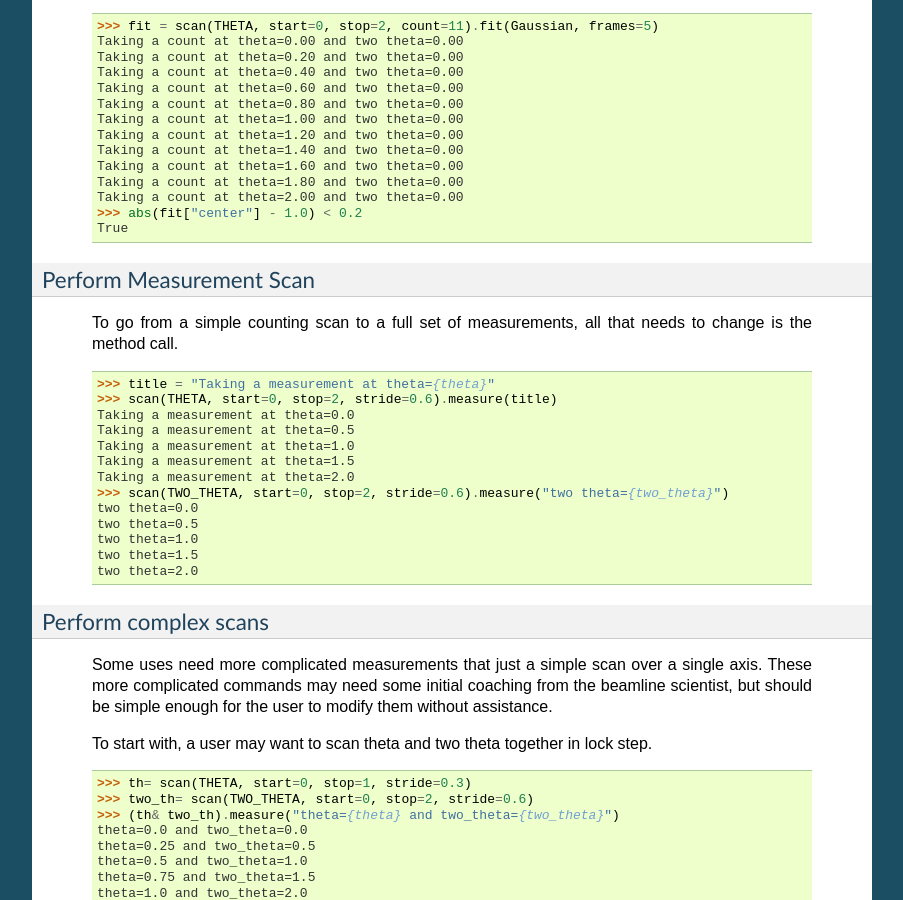
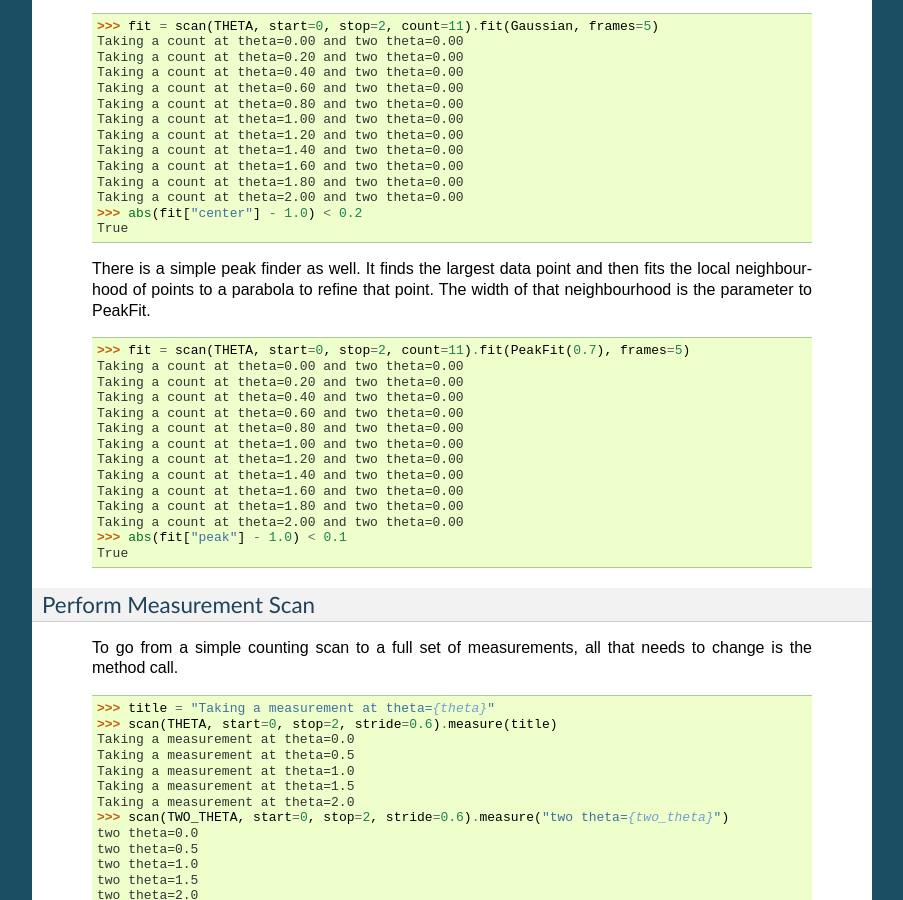
Before and after one commit to PyGenie-Scans/Scans, a Sphinx documentation site: the page built from doc/source/tutorial.rst, in a window 1280 px wide and 900 px high, scrolled down 3360 px. Shown: the whole window, without its empty margins (198-1101 px from the left). Built offline with Sphinx 7.4.7, drawn with Linux system fonts in a browser that asks for light colours.

Commit message:
Add PeakFit to the main list of fits

```diff
--- a/doc/source/tutorial.rst
+++ b/doc/source/tutorial.rst
@@ -212,6 +212,26 @@ Perform Fits
   Taking a count at theta=1.80 and two theta=0.00
   Taking a count at theta=2.00 and two theta=0.00
   >>> abs(fit["center"] - 1.0) < 0.2
+  True
+
+  There is a simple peak finder as well.  It finds the largest data
+  point and then fits the local neighbourhood of points to a parabola
+  to refine that point.  The width of that neighbourhood is the
+  parameter to PeakFit.
+
+  >>> fit = scan(THETA, start=0, stop=2, count=11).fit(PeakFit(0.7), frames=5)
+  Taking a count at theta=0.00 and two theta=0.00
+  Taking a count at theta=0.20 and two theta=0.00
+  Taking a count at theta=0.40 and two theta=0.00
+  Taking a count at theta=0.60 and two theta=0.00
+  Taking a count at theta=0.80 and two theta=0.00
+  Taking a count at theta=1.00 and two theta=0.00
+  Taking a count at theta=1.20 and two theta=0.00
+  Taking a count at theta=1.40 and two theta=0.00
+  Taking a count at theta=1.60 and two theta=0.00
+  Taking a count at theta=1.80 and two theta=0.00
+  Taking a count at theta=2.00 and two theta=0.00
+  >>> abs(fit["peak"] - 1.0) < 0.1
   True
 
 Perform Measurement Scan
```
Also changed, not shown: 1 other file.
